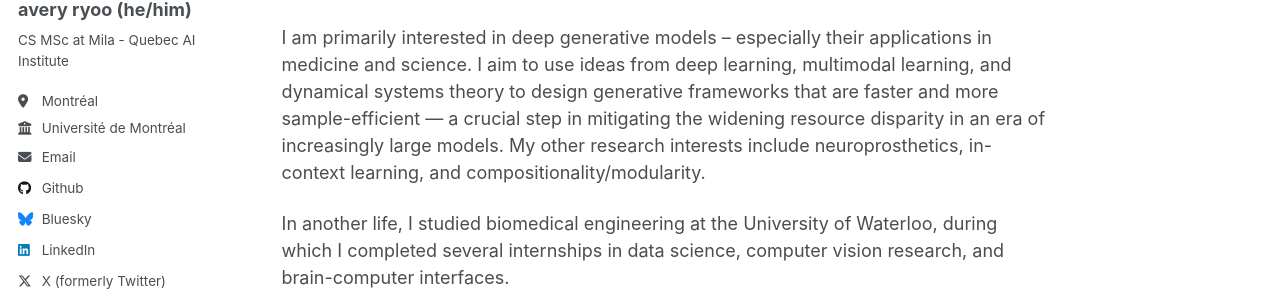
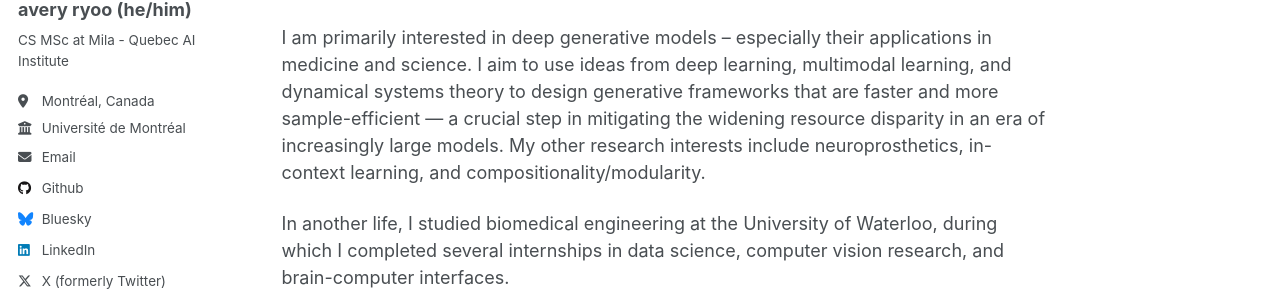
Before and after one commit to averyryoo/averyryoo.github.io, a Jekyll site: the page built from _pages/about.md, in a window 1280 px wide. Shown: the part 322-613 px from the top of the page. Built offline with Jekyll 4.4.1, drawn with Linux system fonts in a browser that asks for light colours.

Commit message:
changed location

```diff
--- a/_config.yml
+++ b/_config.yml
@@ -26,7 +26,7 @@ author:
   name             : "avery ryoo (he/him)"
   pronouns         : # "he/him"
   bio              : "CS MSc at Mila - Quebec AI Institute"
-  location         : "Montréal"
+  location         : "Montréal, Canada"
   employer         : "Université de Montréal"
   uri              : # URL
   email            : "hee-woon.ryoo@mila.quebec"
```
